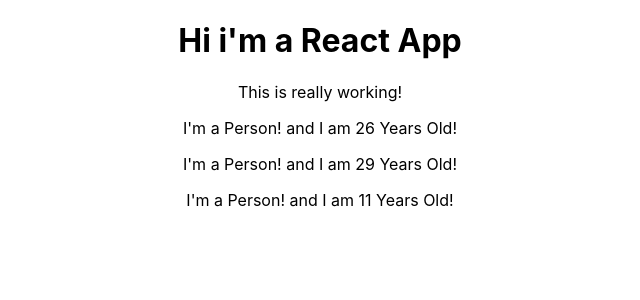
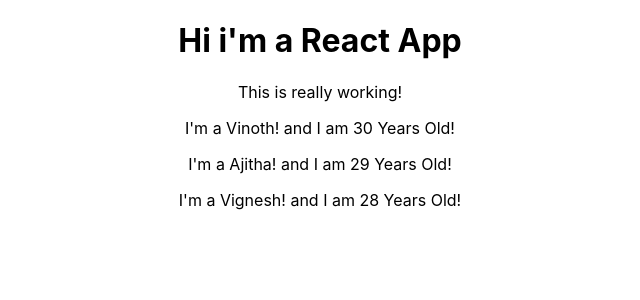
Before and after one commit to vinothsmart/react-complete-guide, a React (Create React App) app: page / in a window 1280 px wide. Shown: the top 300 px of the page, without its empty margins (320-960 px from the left). Built offline with nearby package versions, Linux system fonts and the light colour scheme; the HTML template or start-up script is replaced by a standard one.

Commit message:
using props

```diff
--- a/src/App.js
+++ b/src/App.js
@@ -7,9 +7,11 @@
     <div className="App">
       <h1>Hi i'm a React App</h1>
       <p>This is really working!</p>
-      <Person />
-      <Person />
-      <Person />
+      <Person name="Vinoth" age="30" />
+      <Person name="Ajitha" age="29">
+        My Hobbies : Learning New Things
+      </Person>
+      <Person name="Vignesh" age="28" />
     </div>
   );
   // return React.createElement(
--- a/src/Person/Person.js
+++ b/src/Person/Person.js
@@ -1,8 +1,10 @@
 import React from "react";
 
-const person = () => {
+const person = (props) => {
   return (
-    <p>I'm a Person! and I am {Math.floor(Math.random() * 30)} Years Old!</p>
+    <p>
+      I'm a {props.name}! and I am {props.age} Years Old!
+    </p>
   );
 };
 
```
